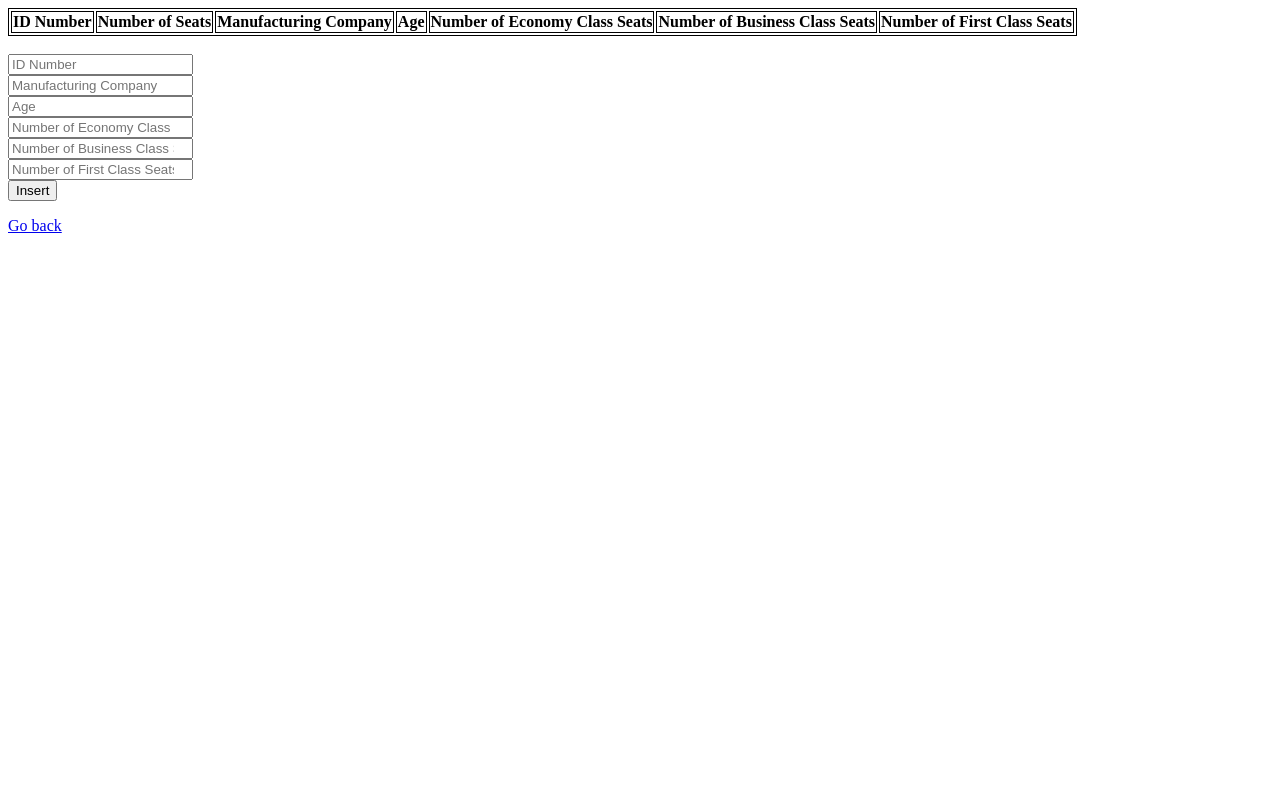
After one commit to NxFerrara/air-ticket-reservation-system, a Flask app: page /insert_new_airplane in a window 1280 px wide. The commit adds this page. Run offline with Flask 2, Linux system fonts and the light colour scheme; a user stored in the database is signed in; data comes from the database, SQL or seed files in the repository; both versions use the stored data as it was after the commit; lists and menus that the app fills with data are empty.

Commit message:
Added Insert New Airplane

```diff
--- a/flask_project/main.py
+++ b/flask_project/main.py
@@ -208,9 +208,11 @@ def search_flights():
     return render_template('home_templates/search_for_flights.html', is_customer=session.get('is_customer'),
                            is_airline_staff=session.get('is_airline_staff'))
 
+
 @app.route('/insert_new_flight', methods=['GET', 'POST'])
 def insert_new_flight():
     return render_template('airline_staff_templates/airline_staff_insert.html')
+
 
 @app.route('/exec_insert_new_flight', methods=['GET', 'POST'])
 def exec_insert_new_flight():
@@ -241,7 +243,7 @@ def exec_insert_new_flight():
         if maxFlightNumber == -1:
             FlightNumber = 1
         else:
-            FlightNumber = maxFlightNumber+1
+            FlightNumber = maxFlightNumber + 1
 
         # This query checks to make sure one airplane isn't flying multiple flights at
         # the same time within the same airline
@@ -258,8 +260,9 @@ def exec_insert_new_flight():
             return render_template('airline_staff_templates/airline_staff_insert.html', error=error)
         else:
             ins = 'INSERT INTO flight VALUES(%s, %s, %s, %s, %s, %s, %s, %s, %s)'
-            cursor.execute(ins, (str(FlightNumber), DepartureDateandTime, ArrivalDateandTime, BasePrice, Status, DepartureAirportName,
-            ArrivalAirportName, IDNumber, AirlineName))
+            cursor.execute(ins, (
+                str(FlightNumber), DepartureDateandTime, ArrivalDateandTime, BasePrice, Status, DepartureAirportName,
+                ArrivalAirportName, IDNumber, AirlineName))
             conn.commit()
             cursor.close()
             message = "New flight successfully added!"
@@ -270,7 +273,69 @@ def exec_insert_new_flight():
         return render_template('home_templates/index.html')
 
 
-# Define route for user to search for flights
+@app.route('/insert_new_airplane', methods=['GET', 'POST'])
+def insert_new_airplane():
+    cursor = conn.cursor()
+    # executes query
+    query = 'SELECT IDNumber,NumberofSeats,ManufacturingCompany, Age, NumberofEconomyClassSeats, NumberofBusinessClassSeats, NumberofFirstClassSeats  FROM airplane WHERE AirlineName = "{}"'.format(session['airline_name'])
+    cursor.execute(query)
+    # stores the results in a variable
+    data = cursor.fetchall()
+    cursor.close()
+    headings = ("ID Number","Number of Seats", "Manufacturing Company", "Age", "Number of Economy Class Seats", "Number of Business Class Seats", "Number of First Class Seats")
+    return render_template('airline_staff_templates/insert_new_airplane.html', headings=headings, data=data)
+
+
+@app.route('/exec_insert_new_airplane', methods=['GET', 'POST'])
+def exec_insert_new_airplane():
+    if session.get('is_airline_staff'):
+        IDNumber = request.form['IDNumber']
+        ManufacturingCompany = request.form['ManufacturingCompany']
+        Age = request.form['Age']
+        AirlineName = session['airline_name']
+        NumberofEconomyClassSeats = request.form['NumberofEconomyClassSeats']
+        NumberofBusinessClassSeats = request.form['NumberofBusinessClassSeats']
+        NumberofFirstClassSeats = request.form['NumberofFirstClassSeats']
+        NumberofSeats = int(NumberofFirstClassSeats)+int(NumberofBusinessClassSeats)+int(NumberofEconomyClassSeats)
+
+        cursor = conn.cursor()
+        query = 'SELECT * FROM airplane WHERE IDNumber = %s AND AirlineName = %s'
+        cursor.execute(query, (IDNumber, AirlineName))
+        data = cursor.fetchone()
+        if data:
+            # If the previous query returns data, then user exists
+            error = "This airplane already exists!"
+            # executes query
+            query = 'SELECT IDNumber,NumberofSeats,ManufacturingCompany, Age, NumberofEconomyClassSeats, NumberofBusinessClassSeats, NumberofFirstClassSeats  FROM airplane WHERE AirlineName = "{}"'.format(
+                session['airline_name'])
+            cursor.execute(query)
+            # stores the results in a variable
+            data = cursor.fetchall()
+            headings = ("ID Number", "Number of Seats", "Manufacturing Company", "Age", "Number of Economy Class Seats",
+                        "Number of Business Class Seats", "Number of First Class Seats")
+            return render_template('airline_staff_templates/insert_new_airplane.html', headings=headings, data=data,error=error)
+        else:
+            ins = 'INSERT INTO airplane VALUES(%s, %s, %s, %s, %s, %s, %s, %s)'
+            cursor.execute(ins, (IDNumber, NumberofSeats, ManufacturingCompany, Age, AirlineName,
+                                 NumberofEconomyClassSeats, NumberofBusinessClassSeats, NumberofFirstClassSeats))
+            conn.commit()
+            # executes query
+            query = 'SELECT IDNumber,NumberofSeats,ManufacturingCompany, Age, NumberofEconomyClassSeats, NumberofBusinessClassSeats, NumberofFirstClassSeats FROM airplane WHERE AirlineName = "{}"'.format(
+                session['airline_name'])
+            cursor.execute(query)
+            # stores the results in a variable
+            data = cursor.fetchall()
+            headings = ("ID Number", "Number of Seats", "Manufacturing Company", "Age", "Number of Economy Class Seats",
+                        "Number of Business Class Seats", "Number of First Class Seats")
+            cursor.close()
+            message = "New airplane successfully added!"
+            return render_template('airline_staff_templates/insert_new_airplane.html', headings=headings, data=data, context=message)
+    elif session.get('is_customer'):
+        return render_template('customer_templates/customer_home.html')
+    else:
+        return render_template('home_templates/index.html')
+
+
 @app.route('/search_one_way')
 def search_one_way():
     return render_template('home_templates/search_one_way.html', is_customer=session.get('is_customer'),
--- a/flask_project/templates/airline_staff_templates/airline_staff_home.html
+++ b/flask_project/templates/airline_staff_templates/airline_staff_home.html
@@ -28,6 +28,7 @@
 	<br>
 <a href="/search_flights">Search Flights</a>
 <a href="/insert_new_flight">Insert New Flight</a>
+<a href="/insert_new_airplane">Insert New Airplane</a>
 <a href="/change_flight_status">Change Flight Status</a>
 <a href="/airline_staff_logout">Logout</a>
 
--- a/flask_project/templates/airline_staff_templates/airline_staff_insert.html
+++ b/flask_project/templates/airline_staff_templates/airline_staff_insert.html
@@ -5,10 +5,10 @@
 <form action="/exec_insert_new_flight" method="POST">
 	<input type="text" name = "DepartureDateandTime" placeholder="Departure Date and Time" required/></br>
 	<input type="text" name = "ArrivalDateandTime" placeholder="Arrival Date and Time" required/></br>
-	<input type="text" name = "BasePrice" placeholder="Base Price" required/></br>
+	<input type="number" name = "BasePrice" placeholder="Base Price" required/></br>
 	<input type="text" name = "DepartureAirportName" placeholder="Departure Airport Name" required/></br>
 	<input type="text" name = "ArrivalAirportName" placeholder="Arrival Airport Name" required/></br>
-	<input type="text" name = "IDNumber" placeholder="ID Number" required/></br>
+	<input type="number" name = "IDNumber" placeholder="ID Number" required/></br>
 	<input type="submit" value = Insert />
 	{% if error %}
 		<p class="error"><strong>Error:</strong> {{error}}</p>
--- /dev/null
+++ b/flask_project/templates/airline_staff_templates/insert_new_airplane.html
@@ -0,0 +1,45 @@
+<html>
+<head>
+</head>
+<body>
+</form>
+
+	<style type="text/css">
+		table, th, td {
+			border: 1px solid black;
+		}
+	</style>
+	<table>
+		<tr>
+			{% for header in headings %}
+			<th>{{ header }}</th>
+			{% endfor %}
+		</tr>
+		{% for row in data %}
+		<tr>
+			{% for key in row.keys() %}
+			<td>{{ row[key] }}</td>
+			{% endfor %}
+		</tr>
+		{% endfor %}
+	</table>
+	<br>
+
+<form action="/exec_insert_new_airplane" method="POST">
+	<input type="number" name = "IDNumber" placeholder="ID Number" required/></br>
+	<input type="text" name = "ManufacturingCompany" placeholder="Manufacturing Company" required/></br>
+	<input type="number" name = "Age" placeholder="Age" required/></br>
+	<input type="number" name = "NumberofEconomyClassSeats" placeholder="Number of Economy Class Seats" required/></br>
+	<input type="number" name = "NumberofBusinessClassSeats" placeholder="Number of Business Class Seats" required/></br>
+    <input type="number" name = "NumberofFirstClassSeats" placeholder="Number of First Class Seats" required/></br>
+	<input type="submit" value = Insert />
+	{% if error %}
+		<p class="error"><strong>Error:</strong> {{error}}</p>
+	{% endif %}
+	{% if context %}
+		<p class="context"><strong>Message:</strong> {{context}}</p>
+	{% endif %}
+</form>
+<a href="/airline_staff_home">Go back</a>
+</body>
+</html>
```
Also changed, not shown: flask_project/air_system.sql (+11 -6 lines).
